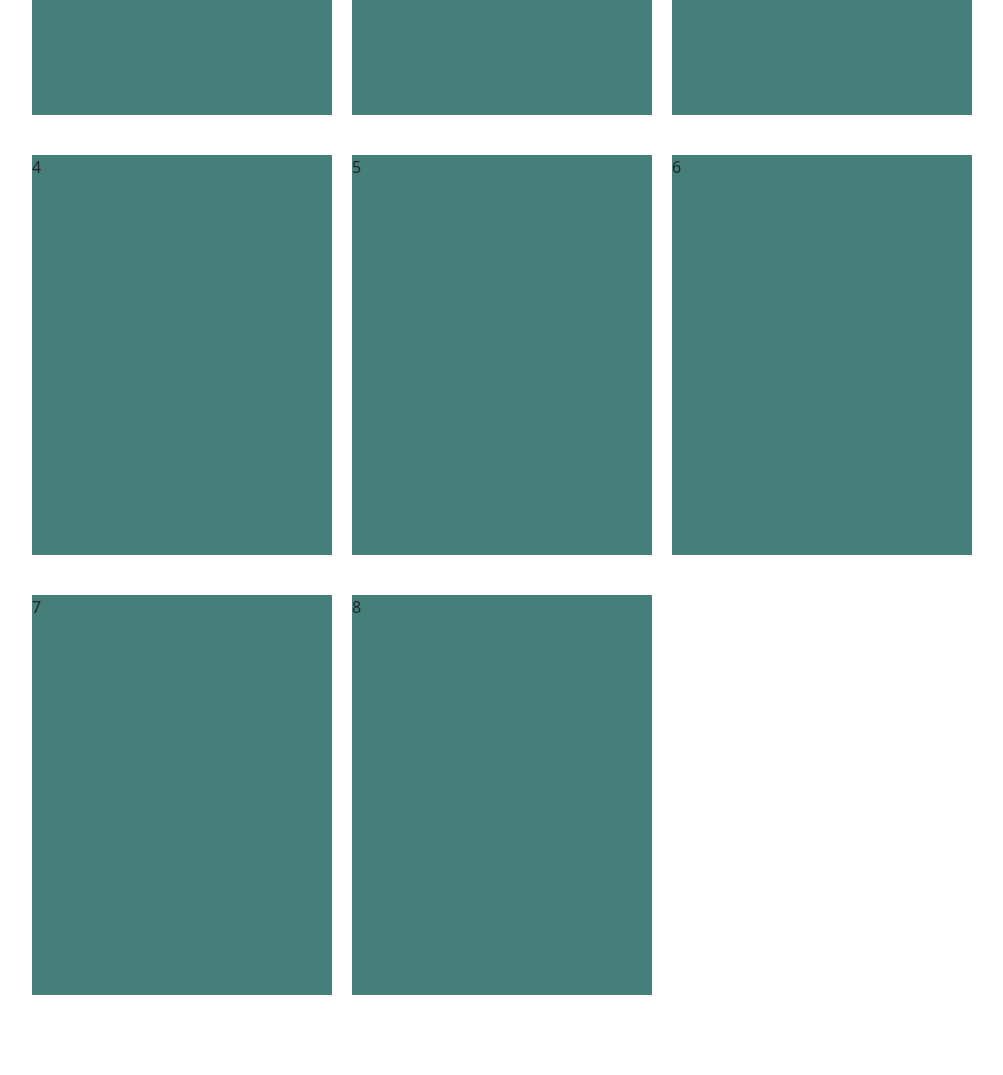
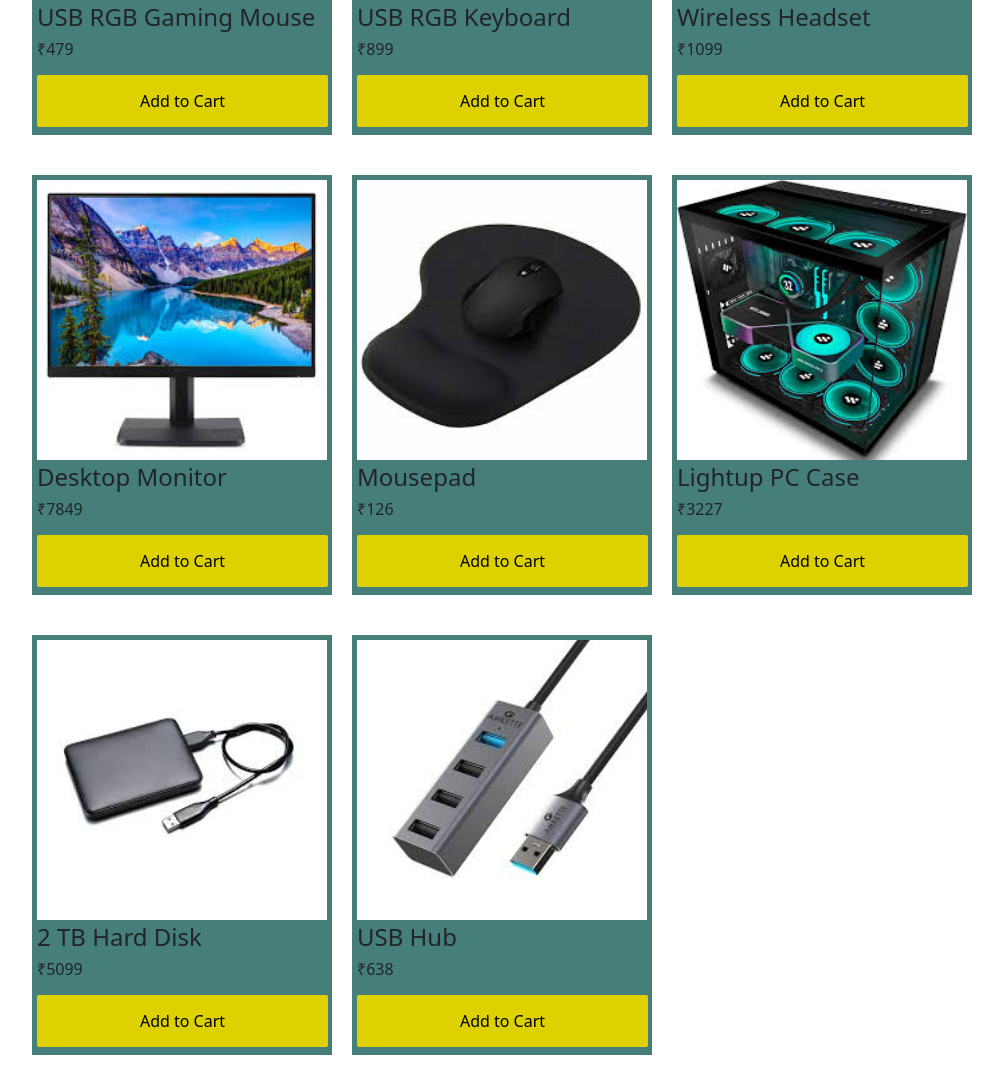
Before and after one commit to yash-s-khandelwal/E-Commerce, a plain HTML site: page index.html in a window 1280 px wide. Shown: the part 365-1440 px from the top of the page, without its empty margins (82-1085 px from the left). Before the commit the page ends 1380 px from the top, so only its background shows below. Drawn offline with Linux system fonts and the light colour scheme.

Commit message:
added products

```diff
--- a/custom.css
+++ b/custom.css
@@ -35,10 +35,12 @@
     margin:10px;
   }
   .product{
-    height:400px;
+    height:420px;
     width:300px;
     background-color: var(--secondary-color);
     margin:10px;
+    padding:5px;
+    position: relative;
   }
 
   .loginbox{
@@ -178,3 +180,36 @@ a{
 .txtcol{
   padding:20px;
 }
+
+.product-image{
+  width: 100%;
+  margin-bottom: 20px;
+  height:280px;
+}
+.cart{
+  background-color: rgb(221, 210, 0);
+  border-radius: 2px;
+}
+
+.product-text{
+  position: absolute;
+  width: 97%;
+  bottom:0px;
+}
+
+.contact{
+  display: block;
+  width:300px;
+  height: 200px;
+  border: #000 2px solid;
+  top:250px;
+
+}
+.container-contact{
+  display: flex;
+  flex-direction: row;
+  align-items:center;
+  justify-content: center;
+
+
+}
--- a/index.html
+++ b/index.html
@@ -28,14 +28,85 @@
 
     <main class="container-xl main">
       <div class="container-xl cardsContainer">
-        <div class="product">1</div>
-        <div class="product">2</div>
-        <div class="product">3</div>
-        <div class="product">4</div>
-        <div class="product">5</div>
-        <div class="product">6</div>
-        <div class="product">7</div>
-        <div class="product">8</div>
+        <div class="product">
+          <img class="product-image" src="assets/mouse.jpeg">
+          <div class="product-text">
+          <h4>USB RGB Gaming Mouse</h4>
+          <h6>₹479</h6>
+          <button class="cart">Add to Cart</button>
+          </div>
+        </div>
+
+
+        <div class="product">
+          <img class="product-image" src="assets/keyboard.jpeg">
+          <div class="product-text">
+          <h4>USB RGB Keyboard</h4>
+          <h6>₹899</h6>
+          <button class="cart">Add to Cart</button>
+          </div>
+        </div>
+
+
+        <div class="product">
+          <img class="product-image" src="assets/headset.jpeg">
+          <div class="product-text">
+          <h4>Wireless Headset</h4>
+          <h6>₹1099</h6>
+          <button class="cart">Add to Cart</button>
+          </div>
+        </div>
+
+
+
+        <div class="product">
+          <img class="product-image" src="assets/monitor.jpeg">
+          <div class="product-text">
+          <h4>Desktop Monitor</h4>
+          <h6>₹7849</h6>
+          <button class="cart">Add to Cart</button>
+          </div>
+        </div>
+
+        <div class="product">
+          <img class="product-image" src="assets/mousepad.jpeg">
+          <div class="product-text">
+          <h4>Mousepad</h4>
+          <h6>₹126</h6>
+          <button class="cart">Add to Cart</button>
+          </div>
+        </div>
+
+
+        <div class="product">
+          <img class="product-image" src="assets/pccase.jpeg">
+          <div class="product-text">
+          <h4>Lightup PC Case</h4>
+          <h6>₹3227</h6>
+          <button class="cart">Add to Cart</button>
+          </div>
+        </div>
+
+
+        <div class="product">
+          <img class="product-image" src="assets/harddisk.jpeg">
+          <div class="product-text">
+          <h4>2 TB Hard Disk</h4>
+          <h6>₹5099</h6>
+          <button class="cart">Add to Cart</button>
+          </div>
+        </div>
+
+
+        <div class="product">
+          <img class="product-image" src="assets/usbhub.jpeg">
+          <div class="product-text">
+          <h4>USB Hub</h4>
+          <h6>₹638</h6>
+          <button class="cart">Add to Cart</button>
+          </div>
+        </div>
+
       </div>
 
 
```
Also changed, not shown: aboutus.html (+0 -1 lines), contact.html (added, +43 -0 lines), aboutus.css (deleted), assets/harddisk.jpeg (added), assets/headset.jpeg (added), assets/keyboard.jpeg (added), assets/monitor.jpeg (added), assets/mouse.jpeg (added), assets/mousepad.jpeg (added), assets/pccase.jpeg (added), assets/usbhub.jpeg (added).
